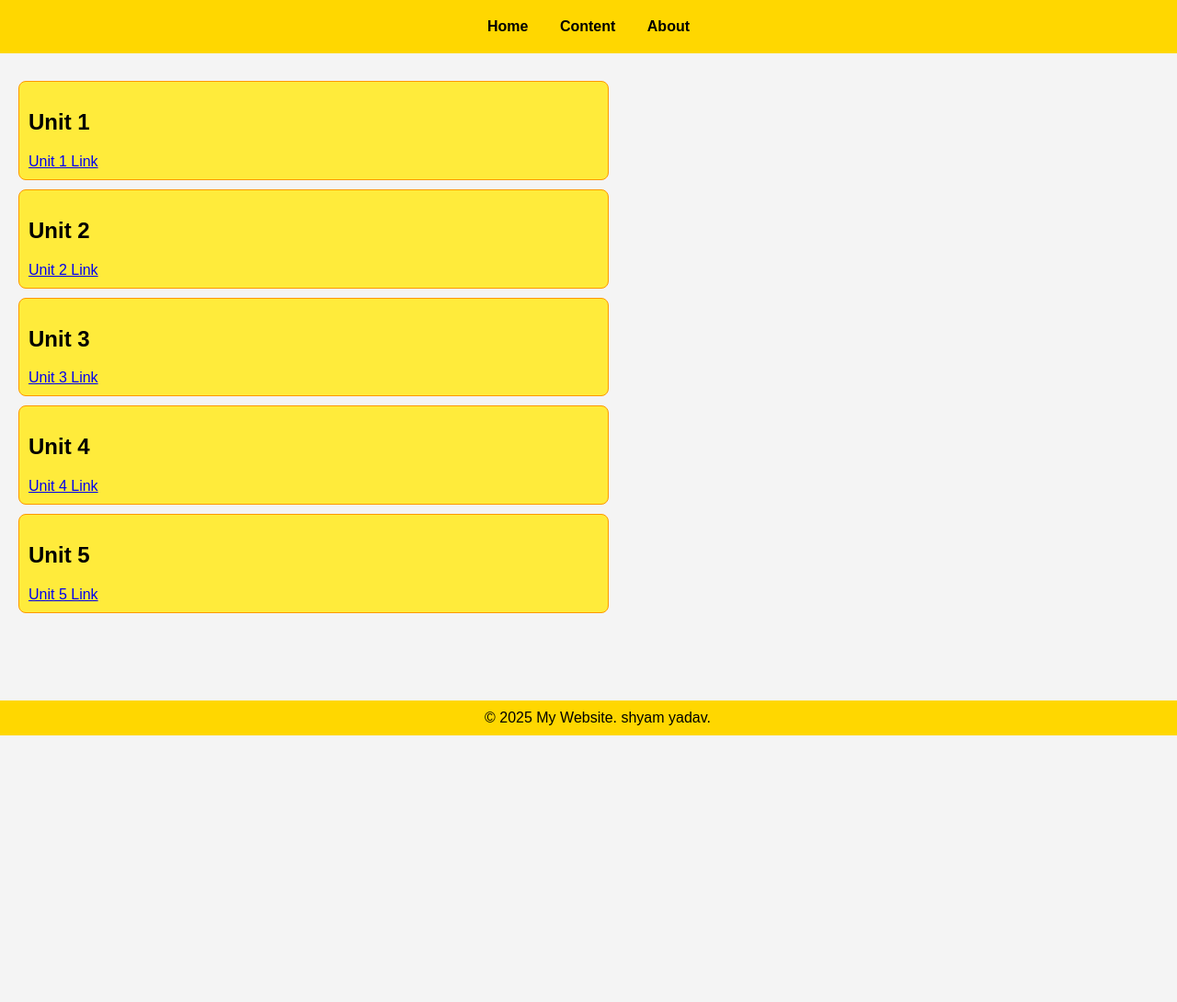
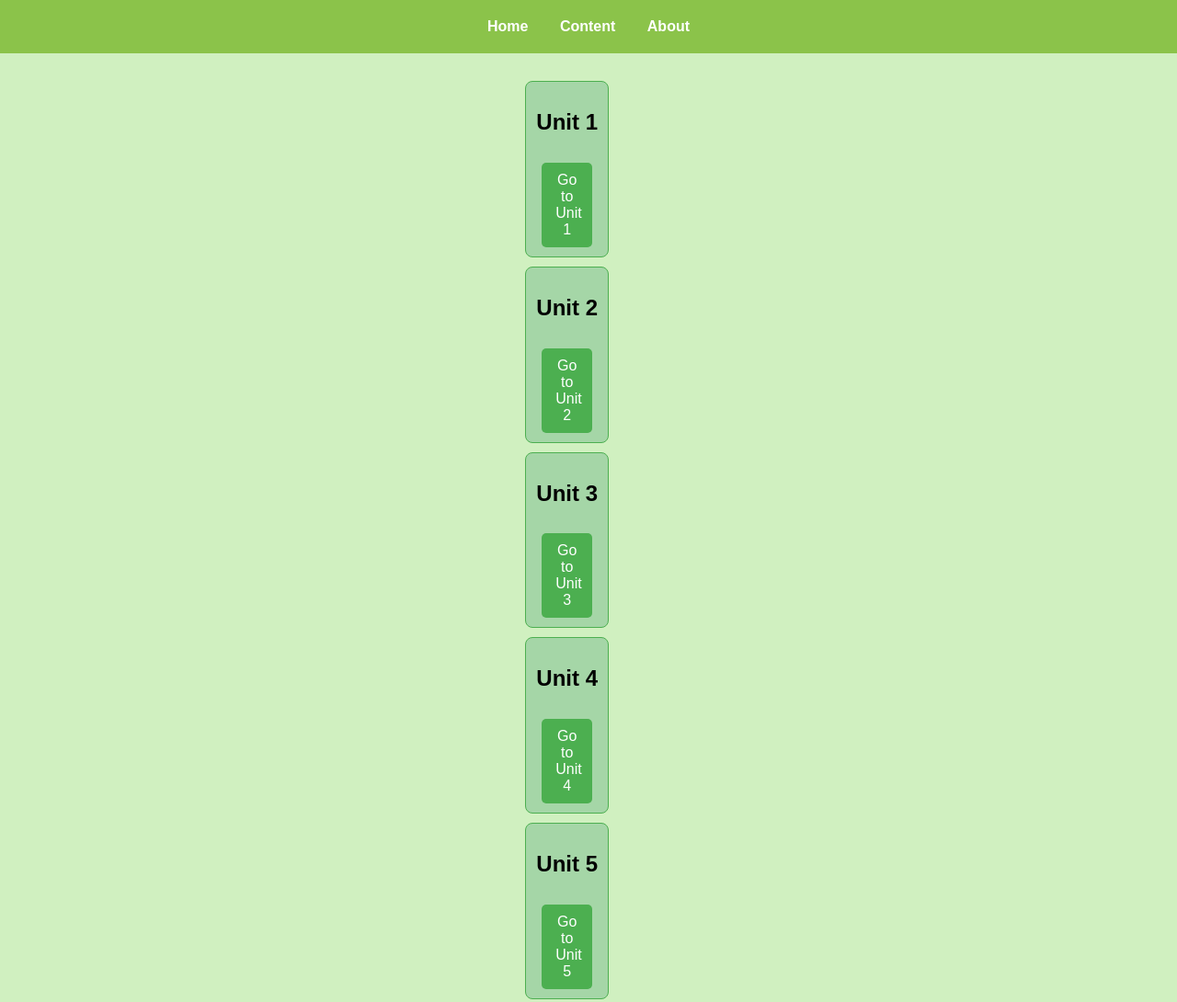
Before and after one commit to Shyamyadav743/W-DA, a plain HTML site: page index.html in a window 1280 px wide. Shown: the top 1090 px of the page at 92% size. Before the commit the page ends 800 px from the top, so only its background shows below. Drawn offline with Linux system fonts and the light colour scheme.

Commit message:
Update index.html

```diff
--- a/index.html
+++ b/index.html
@@ -9,17 +9,35 @@
             font-family: Arial, sans-serif;
             margin: 0;
             padding: 0;
-            background-color: #f4f4f4;
+            background-color: #d0f0c0; /* Light Green Background */
+            animation: fadeIn 1.5s ease-in-out;
+            display: flex;
+            flex-direction: column;
+            align-items: center;
+            justify-content: center;
+            min-height: 100vh;
+        }
+
+        @keyframes fadeIn {
+            from { opacity: 0; }
+            to { opacity: 1; }
         }
 
         header {
-            background-color: #FFD700; /* Yellow theme color */
+            background-color: #8BC34A; /* Green theme color */
             padding: 20px;
             text-align: center;
+            animation: slideDown 1s ease-in-out;
+            width: 100%;
+        }
+
+        @keyframes slideDown {
+            from { transform: translateY(-50px); opacity: 0; }
+            to { transform: translateY(0); opacity: 1; }
         }
 
         header nav a {
-            color: black;
+            color: white;
             margin: 0 15px;
             text-decoration: none;
             font-weight: bold;
@@ -31,29 +49,51 @@
 
         main {
             padding: 20px;
+            text-align: center;
         }
 
         .unit {
             margin: 10px 0;
             padding: 10px;
-            background-color: #FFEB3B; /* Light yellow background for each unit */
-            border: 1px solid #FF9800;
+            background-color: #A5D6A7; /* Light Green background for each unit */
+            border: 1px solid #4CAF50;
             border-radius: 8px;
             width: 50%;
+            transition: transform 0.3s ease-in-out;
+            text-align: center;
+        }
+
+        .unit:hover {
+            transform: scale(1.05);
+        }
+
+        .unit button {
+            background-color: #4CAF50;
+            color: white;
+            border: none;
+            padding: 10px 15px;
+            border-radius: 5px;
+            cursor: pointer;
+            font-size: 16px;
+            margin-top: 10px;
+            width: 80%;
+        }
+
+        .unit button:hover {
+            background-color: #388E3C;
         }
 
         footer {
-            background-color: #FFD700;
+            background-color: #8BC34A;
             text-align: center;
             padding: 10px;
-            position: fixed;
             width: 100%;
-            bottom: 0;
+            animation: fadeIn 1.5s ease-in-out;
         }
 
         footer p {
             margin: 0;
-            color: black;
+            color: white;
         }
     </style>
 </head>
@@ -70,32 +110,32 @@
     <main>
         <section id="home" class="unit">
             <h2>Unit 1</h2>
-            <a href="unit 1.html">Unit 1 Link</a>
+            <button onclick="location.href='unit1.html'">Go to Unit 1</button>
         </section>
 
         <section id="unit2" class="unit">
             <h2>Unit 2</h2>
-            <a href="unit 2.html">Unit 2 Link</a>
+            <button onclick="location.href='unit2.html'">Go to Unit 2</button>
         </section>
 
         <section id="unit3" class="unit">
             <h2>Unit 3</h2>
-            <a href="unit 3.html">Unit 3 Link</a>
+            <button onclick="location.href='unit3.html'">Go to Unit 3</button>
         </section>
 
         <section id="unit4" class="unit">
             <h2>Unit 4</h2>
-            <a href="unit4.html">Unit 4 Link</a>
+            <button onclick="location.href='unit4.html'">Go to Unit 4</button>
         </section>
 
         <section id="unit5" class="unit">
             <h2>Unit 5</h2>
-            <a href="unit 5.html">Unit 5 Link</a>
+            <button onclick="location.href='unit5.html'">Go to Unit 5</button>
         </section>
     </main>
 
     <footer>
-        <p>&copy; 2025 My Website. shyam yadav.</p>
+        <p>&copy; 2025 My Website. Shyam Yadav.</p>
     </footer>
 
 </body>
```
